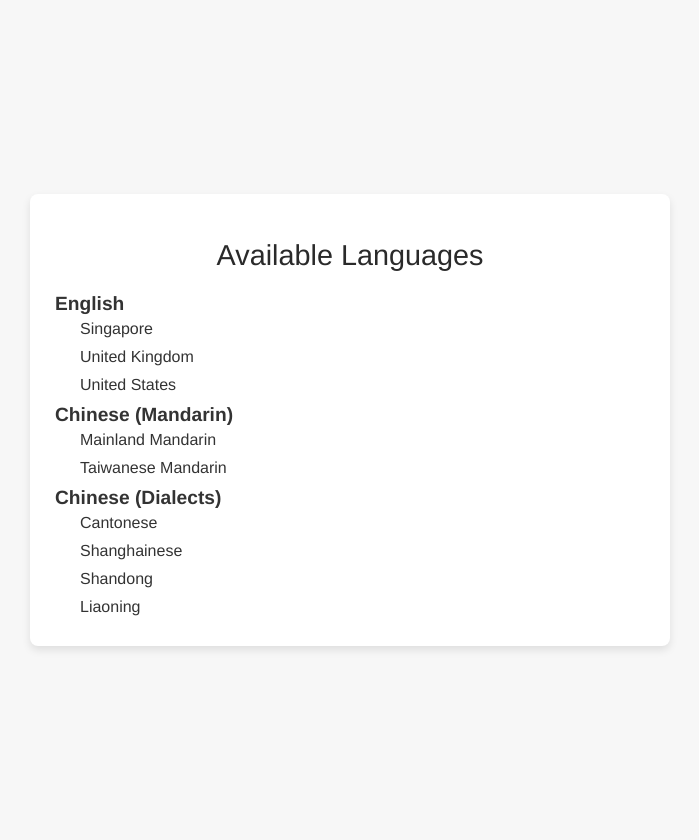
After one commit to linsnotes/Flask-Web-App-Text-to-Speech, a Flask app: page /language in a window 1280 px wide. The commit adds this page. Shown: the whole page, without its empty margins (290-989 px from the left). Run offline with Flask 3, Linux system fonts and the light colour scheme.

Commit message:
update support languages page

```diff
--- a/app.py
+++ b/app.py
@@ -176,5 +176,9 @@ def player():
 def disclaimer():
     return render_template('disclaimer.html')
 
+@app.route('/language')
+def language():
+    return render_template('language.html')
+
 if __name__ == '__main__':
     app.run(host='0.0.0.0', debug=False)
--- a/templates/index.html
+++ b/templates/index.html
@@ -141,6 +141,7 @@
     <div class="navbar">
         <a href="https://github.com/linsnotes/Flask-Web-App-Text-to-Speech" target="_blank">Source Code</a>
         <a href="/disclaimer" method="post">Disclaimer</a>
+        <a href="/language" method="post">Languages</a>
     </div>
 
     <h1>Text to Speech Generator</h1>
--- /dev/null
+++ b/templates/language.html
@@ -0,0 +1,104 @@
+<!DOCTYPE html>
+<html>
+<head>
+    <meta charset="UTF-8">
+    <meta name="viewport" content="width=device-width, initial-scale=1.0">
+    <title>Language List</title>
+    <style>
+        body {
+            font-family: 'Helvetica Neue', Arial, sans-serif;
+            background: #f7f7f7;
+            margin: 0;
+            padding: 20px;
+            color: #333;
+            text-align: center;
+            display: flex;
+            justify-content: center;
+            align-items: center;
+            min-height: 100vh;
+        }
+
+        .language-list {
+            text-align: left;
+            background: #ffffff;
+            border-radius: 8px;
+            box-shadow: 0 4px 8px rgba(0, 0, 0, 0.1);
+            padding: 20px;
+            max-width: 600px;
+            width: 100%;
+        }
+
+        h2 {
+            color: #2a2a2a;
+            font-size: 1.8rem;
+            margin-bottom: 20px;
+            text-align: center;
+            font-weight: normal;
+            line-height: 1.2;
+        }
+
+        ul {
+            list-style-type: none;
+            padding: 0;
+            margin: 5px;
+        }
+
+        ul > li {
+            font-weight: bold;
+            margin-bottom: 10px;
+            font-size: 1.2rem;
+        }
+
+        ul > li > ul {
+            padding-left: 20px;
+            margin-bottom: 10px;
+        }
+
+        ul > li > ul > li {
+            font-weight: normal;
+            font-size: 1rem;
+        }
+
+        @media (max-width: 600px) {
+            .language-list {
+                padding: 15px;
+                border-radius: 5px;
+            }
+
+            h2 {
+                font-size: 1.5rem;
+            }
+        }
+    </style>
+</head>
+<body>
+
+<div class="language-list">
+    <h2>Available Languages</h2>
+    <ul>
+        <li>English
+            <ul>
+                <li>Singapore</li>
+                <li>United Kingdom</li>
+                <li>United States</li>
+            </ul>
+        </li>
+        <li>Chinese (Mandarin)
+            <ul>
+                <li>Mainland Mandarin</li>
+                <li>Taiwanese Mandarin</li>
+            </ul>
+        </li>
+        <li>Chinese (Dialects)
+            <ul>
+                <li>Cantonese</li>
+                <li>Shanghainese</li>
+                <li>Shandong</li>
+                <li>Liaoning</li>
+            </ul>
+        </li>
+    </ul>
+</div>
+
+</body>
+</html>
```
